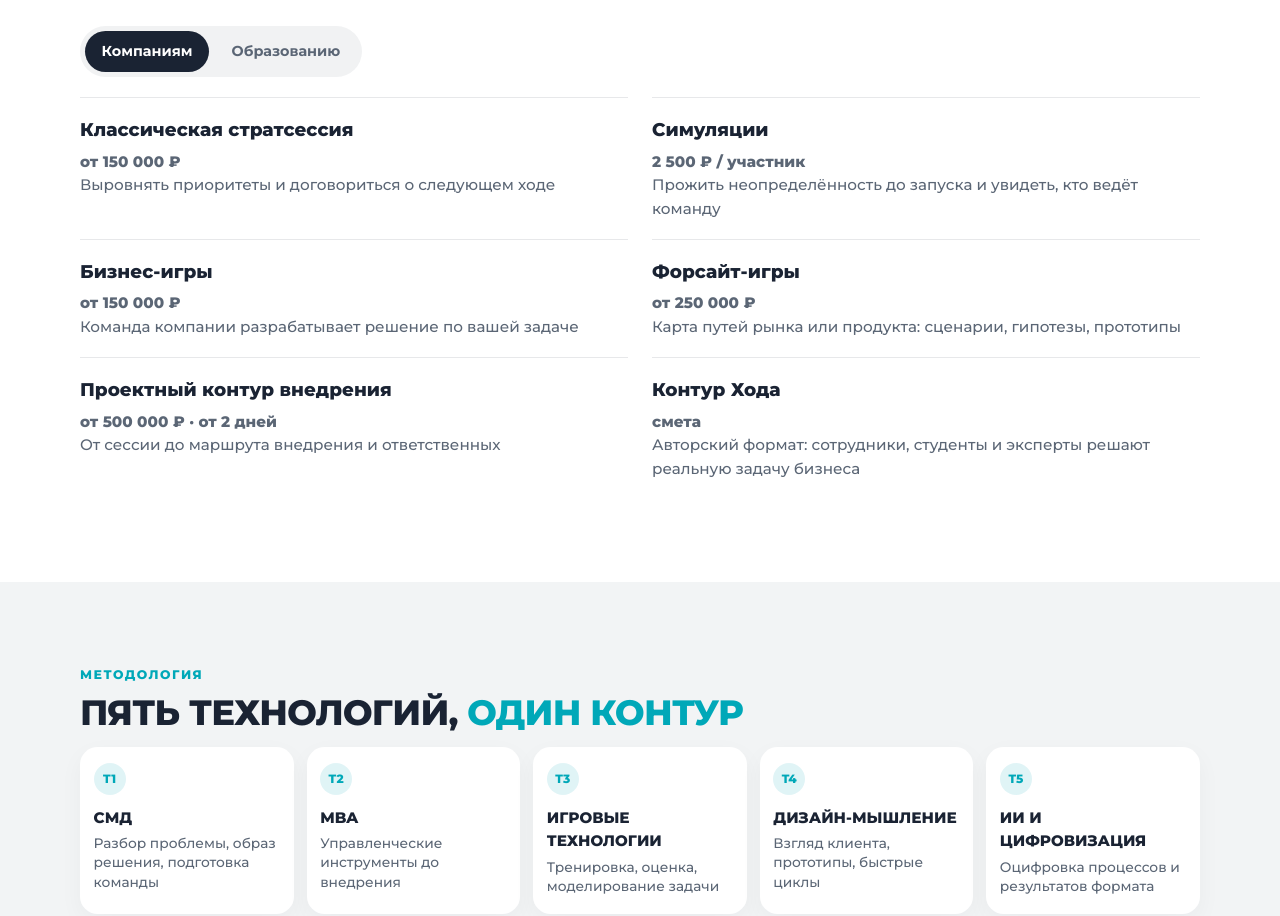
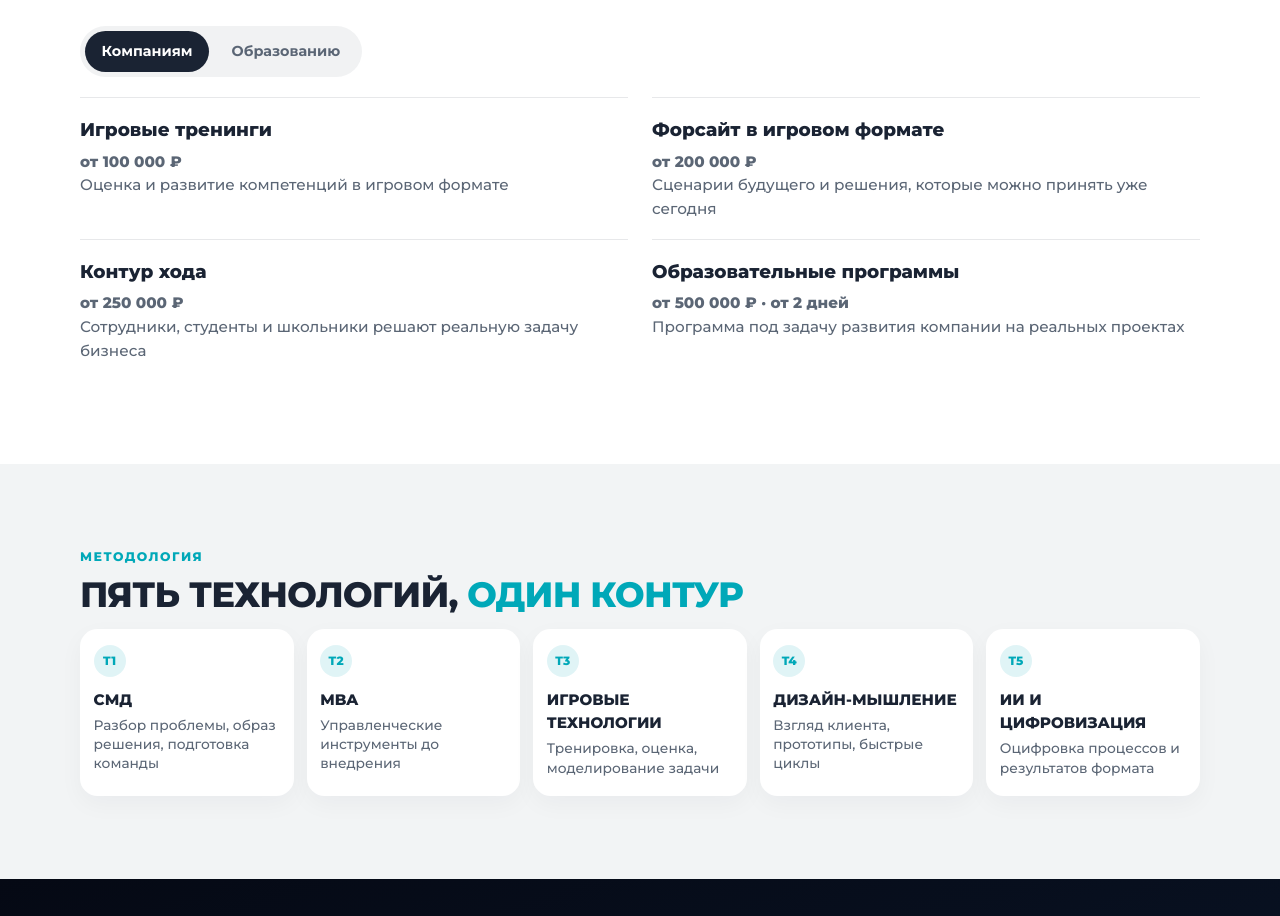
Before and after one commit to arduinoev3/gorizont-sobytiy, a plain HTML site: page index.html in a window 1280 px wide. Shown: the part 2327-3243 px from the top of the page. Drawn offline with Linux system fonts and the light colour scheme.

Commit message:
Show four company formats from the pitch deck
Align the business products tab with the presentation: trainings,
foresight, Contour Hoda, and educational programs.

```diff
--- a/index.html
+++ b/index.html
@@ -108,12 +108,10 @@
         </div>
         <div class="panel" id="fpanel-biz" role="tabpanel" aria-labelledby="ftab-biz">
           <div class="products">
-            <article class="product"><h3>Классическая стратсессия</h3><p class="product__price">от 150 000 ₽</p><p>Выровнять приоритеты и договориться о следующем ходе</p></article>
-            <article class="product"><h3>Симуляции</h3><p class="product__price">2 500 ₽ / участник</p><p>Прожить неопределённость до запуска и увидеть, кто ведёт команду</p></article>
-            <article class="product"><h3>Бизнес-игры</h3><p class="product__price">от 150 000 ₽</p><p>Команда компании разрабатывает решение по вашей задаче</p></article>
-            <article class="product"><h3>Форсайт-игры</h3><p class="product__price">от 250 000 ₽</p><p>Карта путей рынка или продукта: сценарии, гипотезы, прототипы</p></article>
-            <article class="product"><h3>Проектный контур внедрения</h3><p class="product__price">от 500 000 ₽ · от 2 дней</p><p>От сессии до маршрута внедрения и ответственных</p></article>
-            <article class="product"><h3>Контур Хода</h3><p class="product__price">смета</p><p>Авторский формат: сотрудники, студенты и эксперты решают реальную задачу бизнеса</p></article>
+            <article class="product"><h3>Игровые тренинги</h3><p class="product__price">от 100 000 ₽</p><p>Оценка и развитие компетенций в игровом формате</p></article>
+            <article class="product"><h3>Форсайт в игровом формате</h3><p class="product__price">от 200 000 ₽</p><p>Сценарии будущего и решения, которые можно принять уже сегодня</p></article>
+            <article class="product"><h3>Контур хода</h3><p class="product__price">от 250 000 ₽</p><p>Сотрудники, студенты и школьники решают реальную задачу бизнеса</p></article>
+            <article class="product"><h3>Образовательные программы</h3><p class="product__price">от 500 000 ₽ · от 2 дней</p><p>Программа под задачу развития компании на реальных проектах</p></article>
           </div>
         </div>
         <div class="panel" id="fpanel-edu" role="tabpanel" aria-labelledby="ftab-edu" hidden>
```
